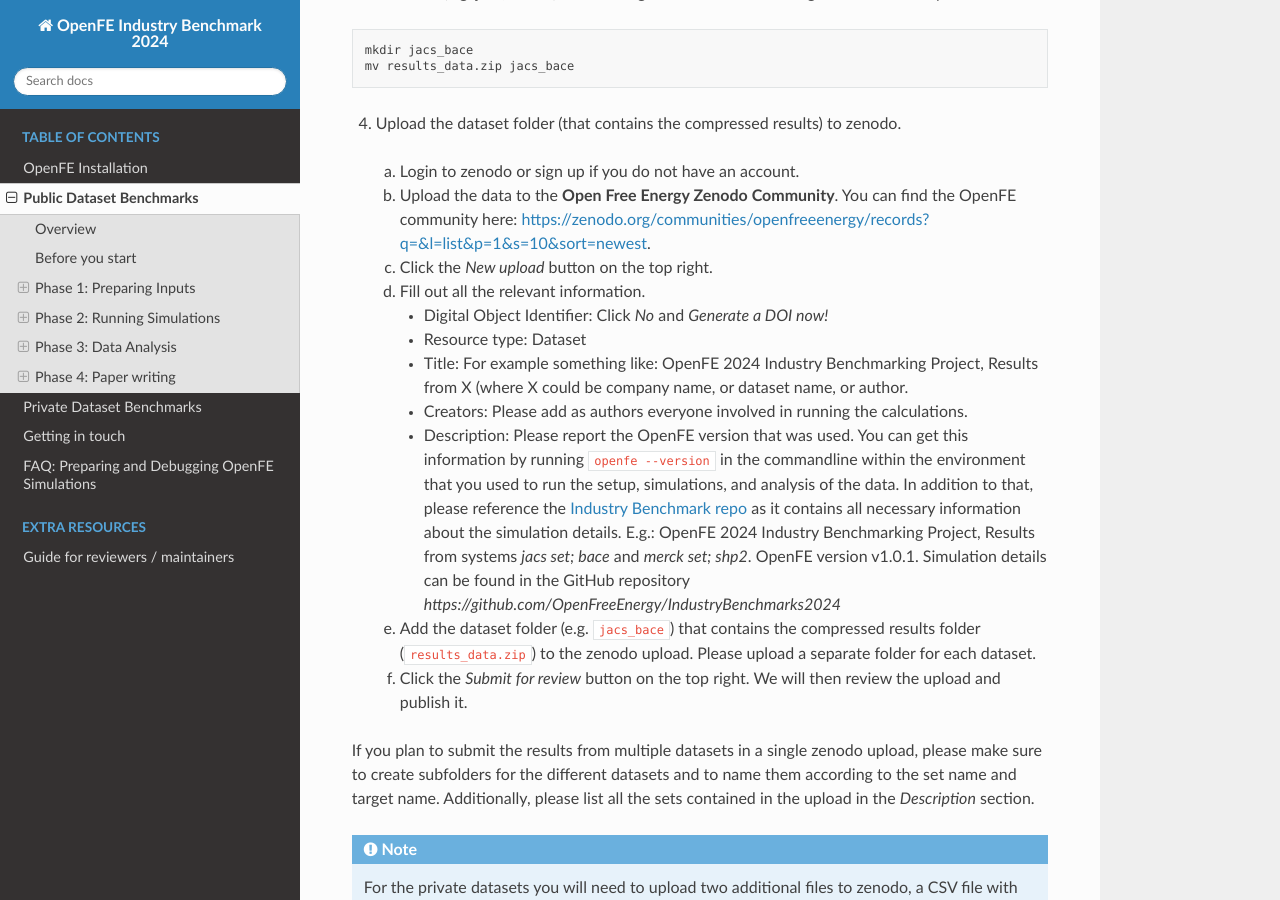
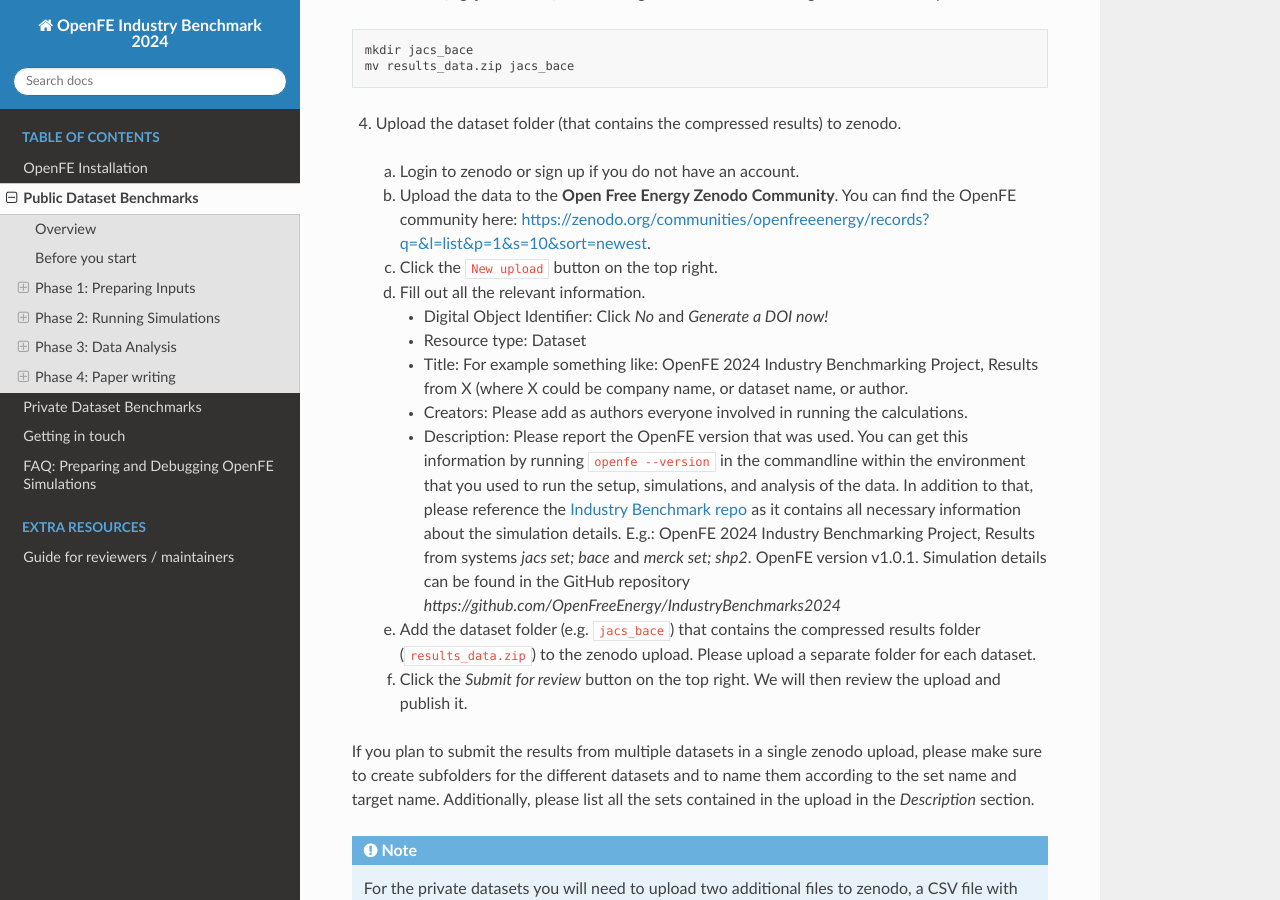
Before and after one commit to OpenFreeEnergy/IndustryBenchmarks2024, a Sphinx documentation site: the page built from docs/source/public/overview.rst, in a window 1280 px wide and 900 px high, scrolled down 16453 px. Built offline with Sphinx 7.4.7 and the Read the Docs theme 3.1.0, drawn with Linux system fonts in a browser that asks for light colours.

```diff
--- a/docs/source/public/overview.rst
+++ b/docs/source/public/overview.rst
@@ -744,7 +744,7 @@ To upload the data, please follow these steps:
 
   a) Login to zenodo or sign up if you do not have an account.
   b) Upload the data to the **Open Free Energy Zenodo Community**. You can find the OpenFE community here: `https://zenodo.org/communities/openfreeenergy/records?q=&l=list&p=1&s=10&sort=newest <https://zenodo.org/communities/openfreeenergy/records?q=&l=list&p=1&s=10&sort=newest>`_.
-  c) Click the `New upload` button on the top right.
+  c) Click the ``New upload`` button on the top right.
   d) Fill out all the relevant information.
 
      * Digital Object Identifier: Click `No` and `Generate a DOI now!`
```
